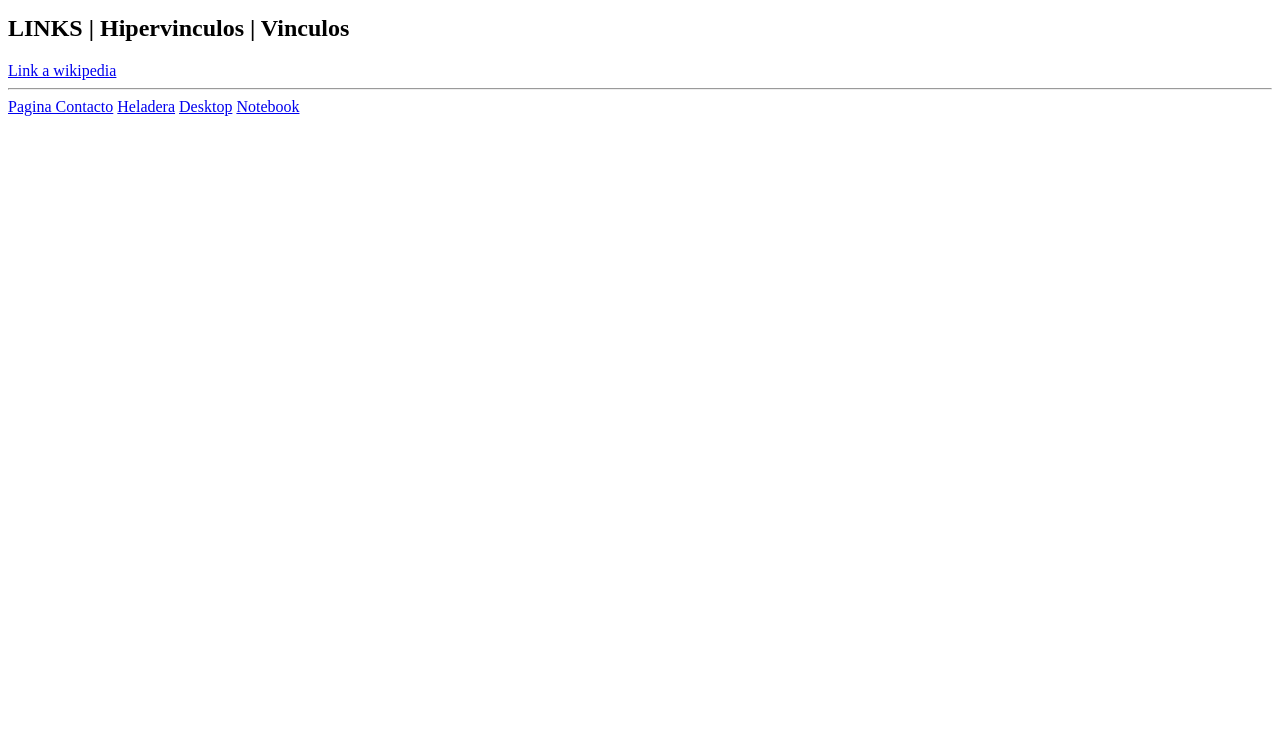
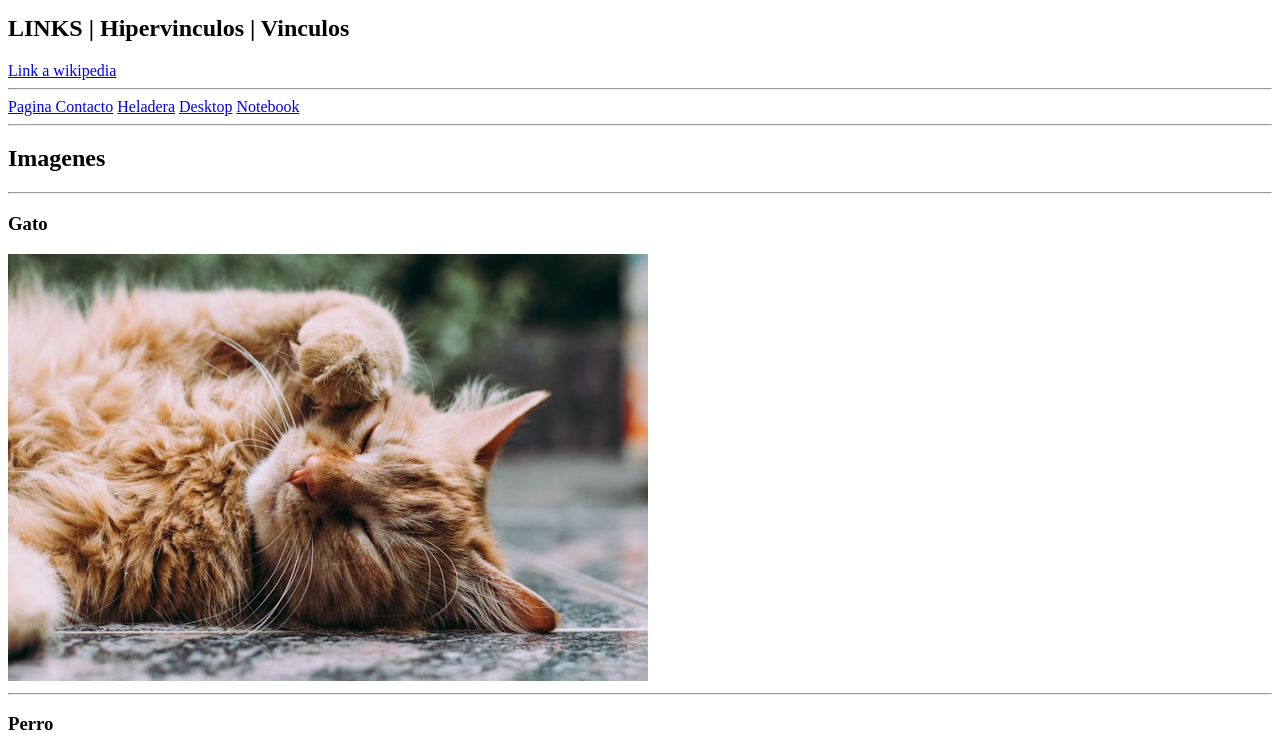
Before and after one commit to Javiarellano11/vite-init, a website built with Vite: page index.html in a window 1280 px wide. Shown: the part 240-991 px from the top of the page. Before the commit the page ends 800 px from the top, so only its background shows below. Built offline with nearby package versions, Linux system fonts and the light colour scheme.

Commit message:
Agregamos imagenes a nuestro archivo html

```diff
--- a/index.html
+++ b/index.html
@@ -35,6 +35,22 @@
     <a href="Productos/pcs/desktop.html">Desktop</a>
     <a href="Productos/pcs/notebook.html">Notebook</a>
 
+    <hr>
+
+    <h2>Imagenes</h2>
+    <!-- la etiqueta para vincular imagenes a nuestro documento html es <img> -->
+    <!-- src -> es la ruta al archivo dentro del proyecto a una ruta externa -->
+    <!-- alt > este atributo le proporciona a la imagen un texto alternativo (esto es util para personas que no ven las imagenes, para los lectores de páginas web) -->
+    <hr>
+
+    <h3>Gato</h3>
+    <img src="image/gato-sueño.jpg" alt="El gato esta acostado con los ojos cerrando, parece tener sueño">
+
+    <hr>
+
+    <h3>Perro</h3>
+    <img src="image/perro-corriendo.jpg" alt="El perro esta contento y corriendo">
+
 
 
 
```
Also changed, not shown: public/image/gato-sueño.jpg (added), public/image/perro-corriendo.jpg (added).
